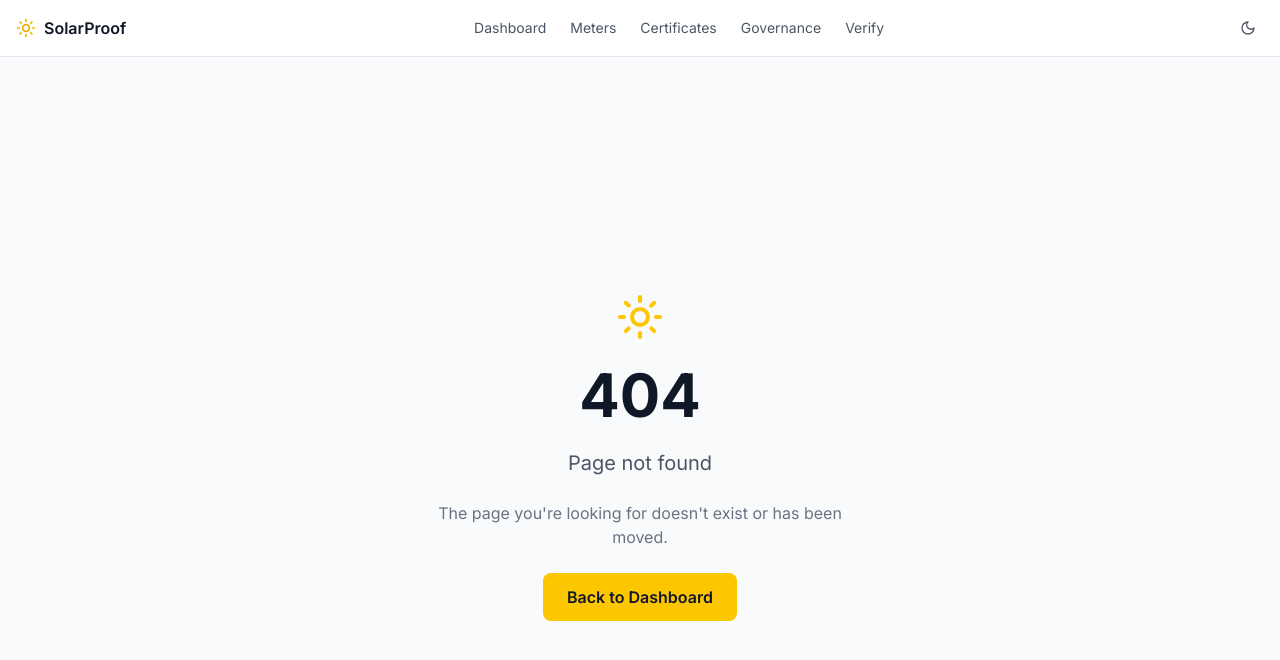
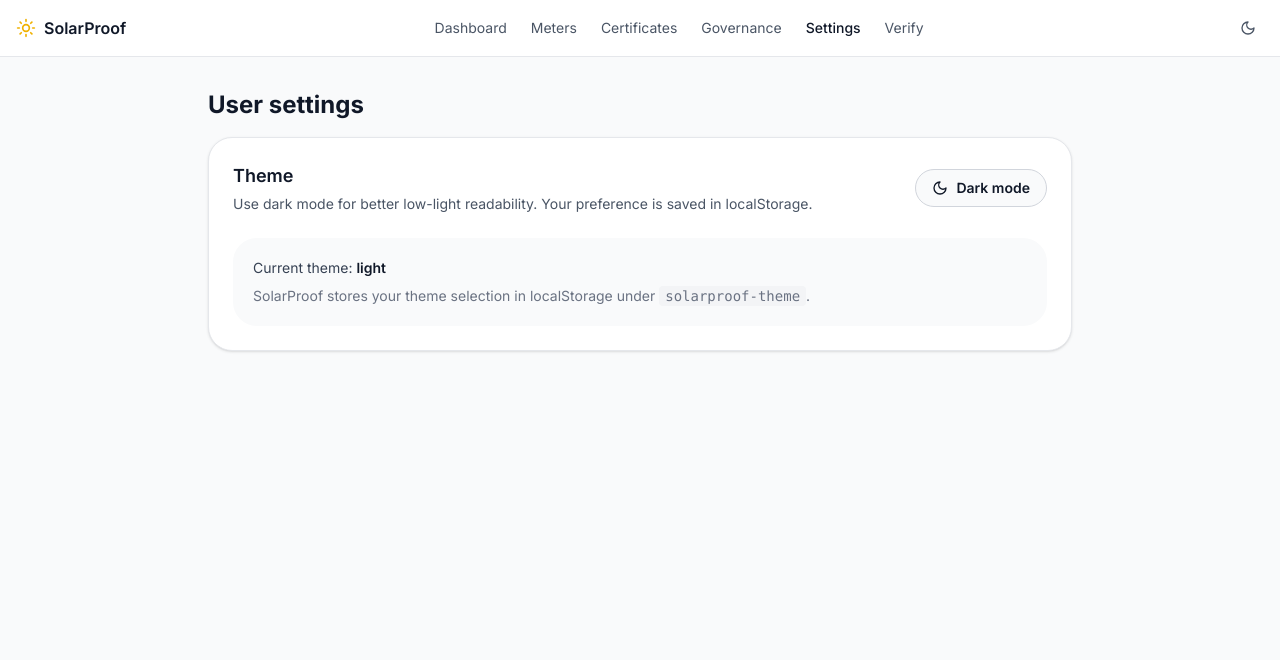
Before and after one commit to katecatherina/solarproof, a Next.js app in the folder apps/web/: page /settings in a window 1280 px wide. Before the commit this address had no page. Shown: the top 660 px of the page. Built offline with nearby package versions, Linux system fonts and the light colour scheme.

Commit message:
feat: add dark mode toggle to settings and enhance theme support #253

```diff
--- a/apps/web/src/app/dashboard/page.tsx
+++ b/apps/web/src/app/dashboard/page.tsx
@@ -134,10 +134,7 @@ export default function DashboardPage() {
     <div className="mx-auto max-w-7xl px-4 py-8">
       <h1 className="mb-6 text-2xl font-bold text-gray-900 dark:text-gray-100">Dashboard</h1>
 
-      {/* ------------------------------------------------------------------ */}
-      {/* Stat cards                                                           */}
-      {/* ------------------------------------------------------------------ */}
-      <section aria-labelledby="stats-heading" className="mb-8">
+        <section aria-labelledby="stats-heading" className="mb-8">
         <h2 id="stats-heading" className="sr-only">
           Key statistics
         </h2>
@@ -187,10 +184,7 @@ export default function DashboardPage() {
         </div>
       </section>
 
-      {/* ------------------------------------------------------------------ */}
-      {/* Charts                                                               */}
-      {/* ------------------------------------------------------------------ */}
-      <section aria-labelledby="charts-heading" className="mb-8">
+        <section aria-labelledby="charts-heading" className="mb-8">
         <h2 id="charts-heading" className="sr-only">
           Energy charts
         </h2>
@@ -313,10 +307,7 @@ export default function DashboardPage() {
         </div>
       </section>
 
-      {/* ------------------------------------------------------------------ */}
-      {/* Recent readings table                                                */}
-      {/* ------------------------------------------------------------------ */}
-      <section aria-labelledby="readings-heading">
+        <section aria-labelledby="readings-heading">
         <h2
           id="readings-heading"
           className="mb-4 text-lg font-semibold text-gray-900 dark:text-gray-100"
--- /dev/null
+++ b/apps/web/src/app/settings/page.tsx
@@ -0,0 +1,48 @@
+'use client'
+
+import { useTheme } from 'next-themes'
+import { Moon, Sun } from 'lucide-react'
+
+export default function SettingsPage() {
+  const { resolvedTheme, setTheme, systemTheme } = useTheme()
+  const theme = resolvedTheme === 'system' ? systemTheme : resolvedTheme
+
+  function toggleTheme() {
+    setTheme(theme === 'dark' ? 'light' : 'dark')
+  }
+
+  return (
+    <div className="mx-auto max-w-4xl px-4 py-8">
+      <h1 className="mb-4 text-2xl font-bold text-gray-900 dark:text-gray-100">User settings</h1>
+      <div className="grid gap-6 rounded-3xl border border-gray-200 bg-white p-6 shadow-sm dark:border-gray-800 dark:bg-gray-950">
+        <section>
+          <div className="flex items-center justify-between gap-4">
+            <div>
+              <h2 className="text-lg font-semibold text-gray-900 dark:text-gray-100">Theme</h2>
+              <p className="mt-1 text-sm text-gray-600 dark:text-gray-400">
+                Use dark mode for better low-light readability. Your preference is saved in localStorage.
+              </p>
+            </div>
+            <button
+              type="button"
+              onClick={toggleTheme}
+              className="inline-flex items-center gap-2 rounded-full border border-gray-300 bg-gray-50 px-4 py-2 text-sm font-semibold text-gray-900 transition hover:bg-gray-100 dark:border-gray-700 dark:bg-gray-900 dark:text-gray-100 dark:hover:bg-gray-800"
+            >
+              {theme === 'dark' ? <Sun className="h-4 w-4" aria-hidden="true" /> : <Moon className="h-4 w-4" aria-hidden="true" />}
+              {theme === 'dark' ? 'Light mode' : 'Dark mode'}
+            </button>
+          </div>
+        </section>
+
+        <section className="rounded-3xl bg-gray-50 p-5 dark:bg-gray-900">
+          <p className="text-sm text-gray-700 dark:text-gray-300">
+            Current theme: <span className="font-semibold text-gray-900 dark:text-gray-100">{theme || 'system'}</span>
+          </p>
+          <p className="mt-2 text-sm text-gray-500 dark:text-gray-400">
+            SolarProof stores your theme selection in localStorage under <code className="rounded bg-gray-100 px-1.5 py-0.5 dark:bg-gray-800">solarproof-theme</code>.
+          </p>
+        </section>
+      </div>
+    </div>
+  )
+}
--- a/apps/web/src/components/navbar.tsx
+++ b/apps/web/src/components/navbar.tsx
@@ -11,6 +11,7 @@ const links = [
   { href: '/meters', label: 'Meters' },
   { href: '/certificates', label: 'Certificates' },
   { href: '/governance', label: 'Governance' },
+  { href: '/settings', label: 'Settings' },
   { href: '/verify', label: 'Verify' },
 ]
 
```
